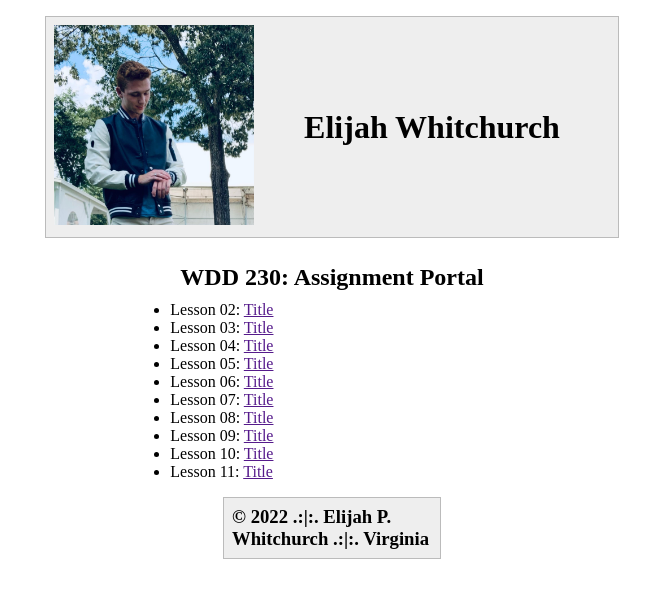
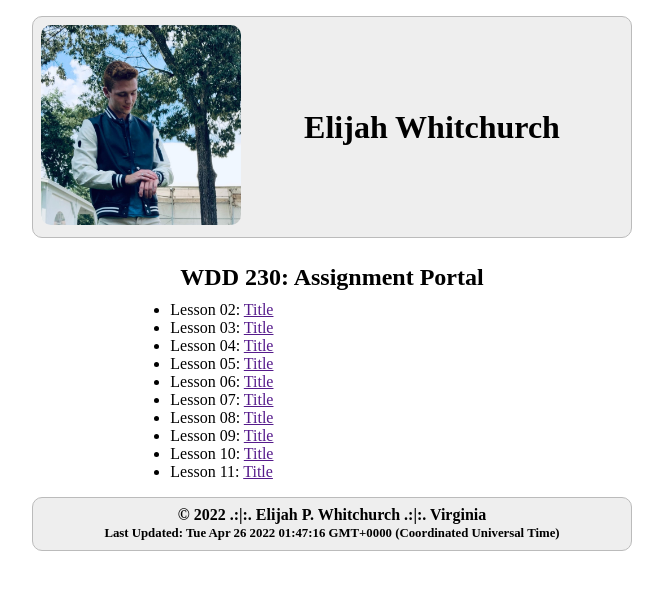
Before and after one commit to lijawhit/wdd230, a plain HTML site: page index.html in a window 1280 px wide. Shown: the whole page, without its empty margins (308-971 px from the left). Drawn offline with Linux system fonts and the light colour scheme.

Commit message:
4/25/22 9:47 PM

```diff
--- a/css/style.css
+++ b/css/style.css
@@ -24,15 +24,19 @@ header {
     display: grid;
     grid-template-columns: 200px 1fr;
     align-items: center;
+    width: 600px;
+    border-radius: 10px;
 }
 
 header img {
     width: 100%;
     height: auto;
+    border-radius: 10px;
 }
 
 header h1 {
     padding: 50px;
+    text-align: center;
 }
 
 h2 {
@@ -45,6 +49,19 @@ footer {
     padding: .5rem;
     background-color: #eee;
     display: grid;
-    grid-template-columns: 200px 1fr;
+    grid-template-rows: 1fr 1fr;
     align-items: center;
+    width: 600px;
+    border-radius: 10px;
 }
+
+footer h3 {
+    font-size: 1rem;
+    text-align: center;
+}
+
+footer h4 {
+    font-size: .8rem;
+    text-align: center;
+    color: black;
+}
--- a/index.html
+++ b/index.html
@@ -32,6 +32,8 @@
     </main>
     <footer>
         <h3>&copy 2022 .:|:. Elijah P. Whitchurch .:|:. Virginia</h3>
+        <h4>Last Updated:  <span id="oLastModif"></span></h4>
+        <script src="js/DateAndTime.js"></script>
     </footer>
 </body>
 </html>
--- a/js/DateAndTime.js
+++ b/js/DateAndTime.js
@@ -0,0 +1 @@
+document.getElementById('oLastModif').textContent = new Date(document.lastModified);
```
